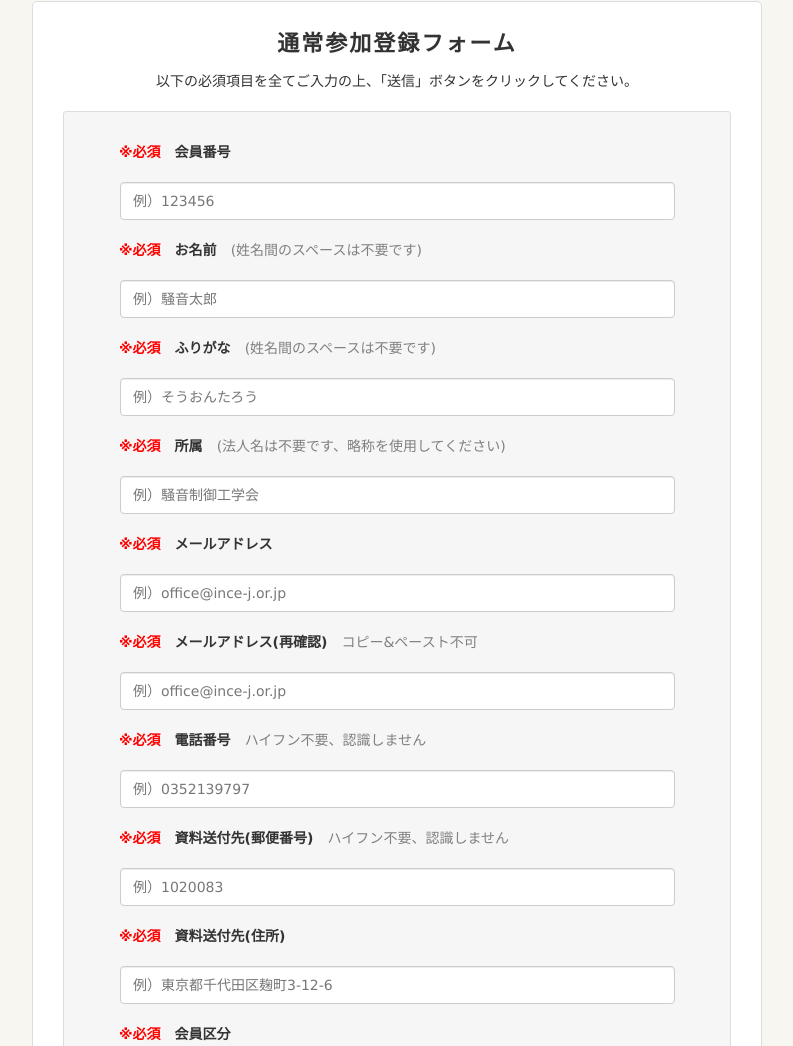
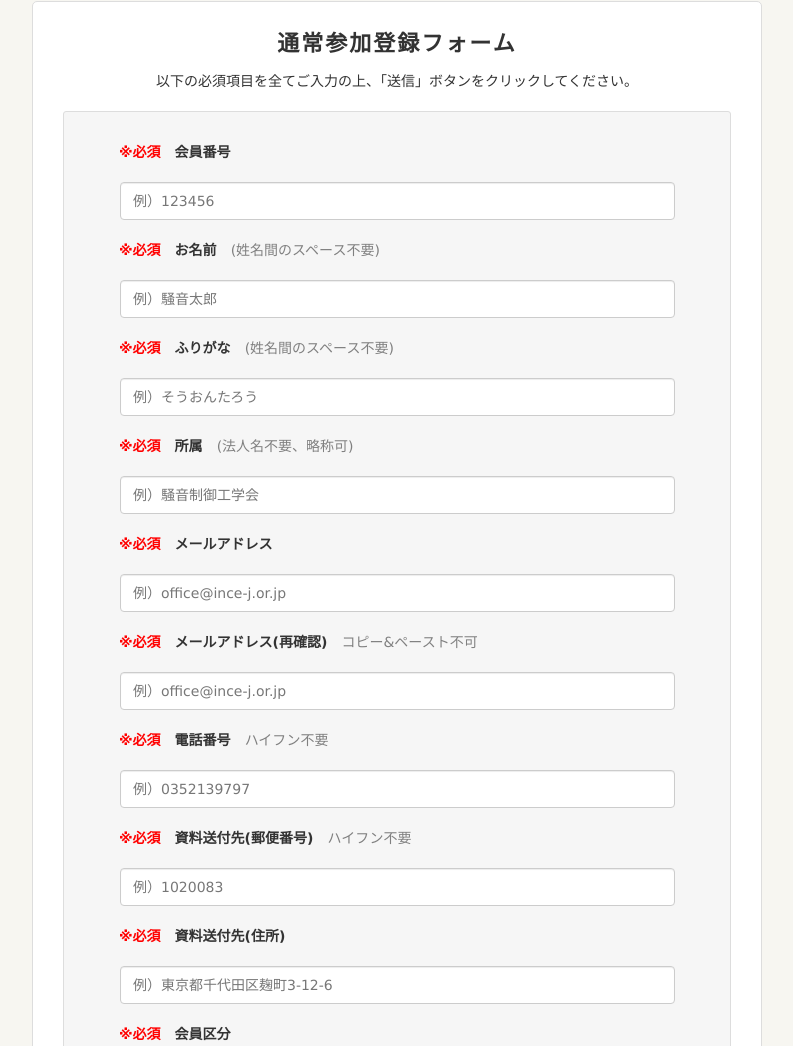
Before and after one commit to incej/registration, a plain HTML site: page index.html in a window 1280 px wide. Shown: the part 179-1225 px from the top of the page, without its empty margins (243-1036 px from the left). Drawn offline with Linux system fonts and the light colour scheme.

Commit message:
Update index.html

```diff
--- a/index.html
+++ b/index.html
@@ -24,19 +24,19 @@
 				<input type="tel" name="entry.458989790" style=”ime-mode:disabled;” placeholder="例）123456" value="" required>
 			</div>
 			<div>
-				<p><span style="color:red"><b>※必須</b></span><b>　お名前　</b><span style="color:gray">(姓名間のスペースは不要です)</span></p>
+				<p><span style="color:red"><b>※必須</b></span><b>　お名前　</b><span style="color:gray">(姓名間のスペース不要)</span></p>
 			</div>
 			<div>
 				<input type="text" name="entry.753175838" placeholder="例）騒音太郎" value="" required>
 			</div>
 			<div>
-				<p><span style="color:red"><b>※必須</b></span><b>　ふりがな　</b><span style="color:gray">(姓名間のスペースは不要です)</span></p>
+				<p><span style="color:red"><b>※必須</b></span><b>　ふりがな　</b><span style="color:gray">(姓名間のスペース不要)</span></p>
 			</div>
 			<div>
 				<input type="text" name="entry.1325106526" placeholder="例）そうおんたろう" value="" required>
 			</div>
 			<div>
-				<p><span style="color:red"><b>※必須</b></span><b>　所属　</b><span style="color:gray">(法人名は不要です、略称を使用してください)</span></p>
+				<p><span style="color:red"><b>※必須</b></span><b>　所属　</b><span style="color:gray">(法人名不要、略称可)</span></p>
 			</div>
 			<div>
 				<input type="text" name="entry.845787642" placeholder="例）騒音制御工学会" value="" required>
@@ -54,13 +54,13 @@
 				<input type="email" name="entry.252309631" id="email2" placeholder="例）office@ince-j.or.jp" oncopy="return false" onpaste="return false" oncontextmenu="return false" autocomplete="off" style=”ime-mode:disabled;” oninput="CheckEmail_2(this)" value="" required>
 			</div>
 			<div>
-				<p><span style="color:red"><b>※必須</b></span><b>　電話番号　</b><span style="color:gray">ハイフン不要、認識しません</span></p>
+				<p><span style="color:red"><b>※必須</b></span><b>　電話番号　</b><span style="color:gray">ハイフン不要</span></p>
 			</div>
 			<div>
 				<input type="tel" name="entry.206047643" style=”ime-mode:disabled;” placeholder="例）0352139797" value="" required>
 			</div>
 			<div>
-				<p><span style="color:red"><b>※必須</b></span><b>　資料送付先(郵便番号)　</b><span style="color:gray">ハイフン不要、認識しません</span></p>
+				<p><span style="color:red"><b>※必須</b></span><b>　資料送付先(郵便番号)　</b><span style="color:gray">ハイフン不要</span></p>
 			</div>
 			<div>
 				<input type="tel" name="entry.1955965000" style=”ime-mode:disabled;” placeholder="例）1020083" pattern="\d{7}" onKeyUp="AjaxZip3.zip2addr(this,'','entry.876616172','entry.876616172');" value="" required>
```
